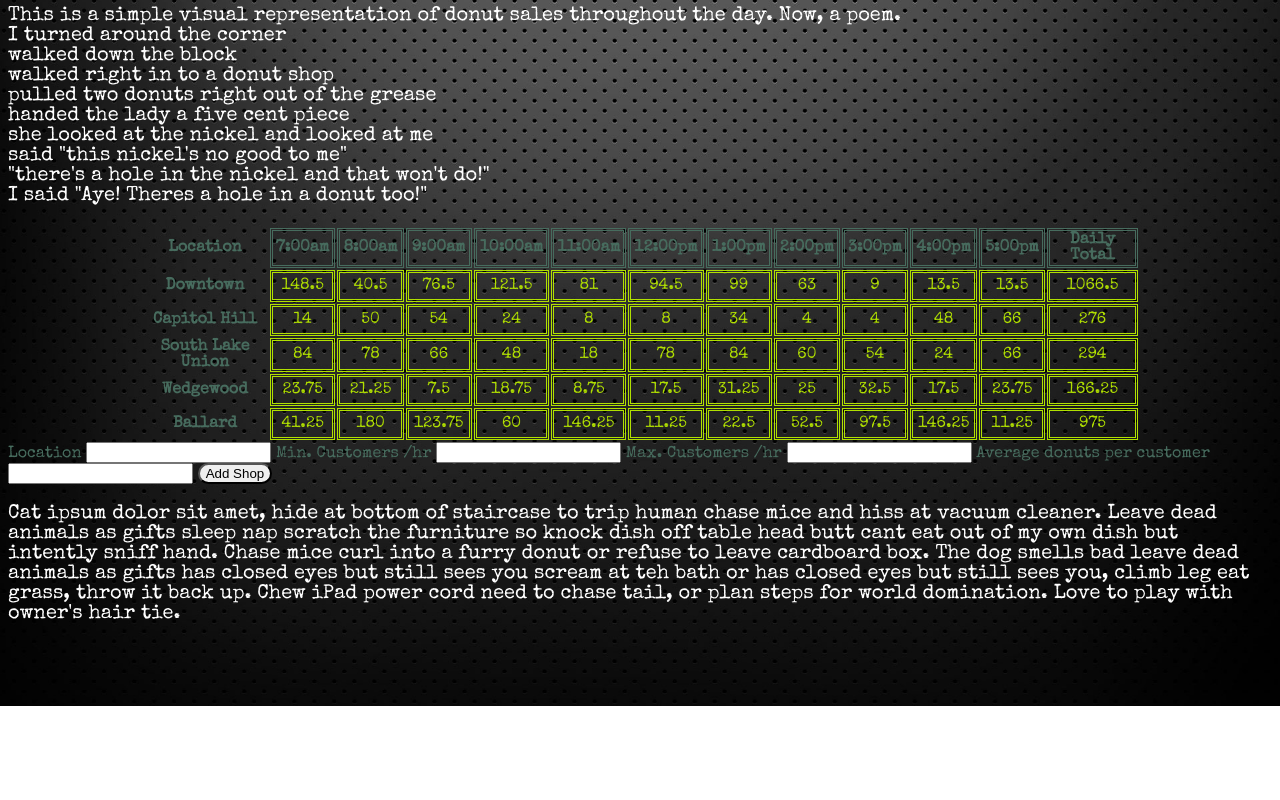
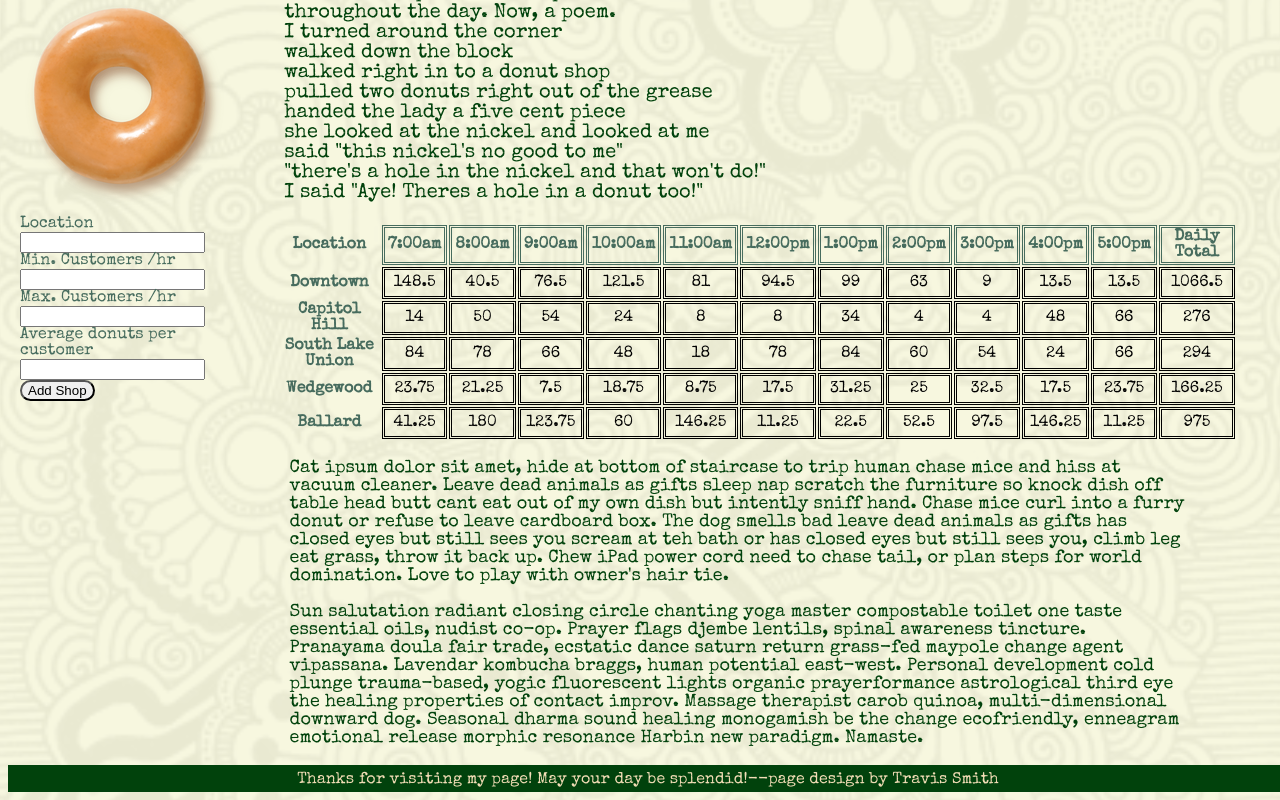
Before and after one commit to SmithTM90/donut_shop, a plain HTML site: page index.html in a window 1280 px wide. Shown: the part 94-894 px from the top of the page. Before the commit the page ends 800 px from the top, so only its background shows below. Drawn offline with nearby package versions, Linux system fonts and the light colour scheme.

Commit message:
Updated the CSS layout and changed some styling

```diff
--- a/index.html
+++ b/index.html
@@ -7,15 +7,15 @@
 
   <link href='http://fonts.googleapis.com/css?family=Special+Elite' rel='stylesheet' type='text/css'>
 
-    <title>Off The Grid Donut Shop</title>
+    <title>Donuts for all!</title>
 
   </head>
   <body>
 
-  <img src=""/>
+  <img id = "donut" src="img/rsz_donut.png"/>
 
-    <h1>Off The Grid Donut Shop</h1>
-      <p>This is a simple visual representation of donut sales throughout the day. Now, a poem. <br>
+    <h1>Donuts for all!</h1>
+      <p id = "poem">This is a simple visual representation of donut sales throughout the day. Now, a poem. <br>
       I turned around the corner <br>
       walked down the block <br>
       walked right in to a donut shop <br>
@@ -45,6 +45,12 @@
     </tr>
   </table>
 
+<div id = "ipsum">
+  <p>Cat ipsum dolor sit amet, hide at bottom of staircase to trip human chase mice and hiss at vacuum cleaner. Leave dead animals as gifts sleep nap scratch the furniture so knock dish off table head butt cant eat out of my own dish but intently sniff hand. Chase mice curl into a furry donut or refuse to leave cardboard box. The dog smells bad leave dead animals as gifts has closed eyes but still sees you scream at teh bath or has closed eyes but still sees you, climb leg eat grass, throw it back up. Chew iPad power cord need to chase tail, or plan steps for world domination. Love to play with owner's hair tie. <br> <br>Sun salutation radiant closing circle chanting yoga master compostable toilet one taste essential oils, nudist co-op. Prayer flags djembe lentils, spinal awareness tincture. Pranayama doula fair trade, ecstatic dance saturn return grass-fed maypole change agent vipassana. Lavendar kombucha braggs, human potential east-west. Personal development cold plunge trauma-based, yogic fluorescent lights organic prayerformance astrological third eye the healing properties of contact improv. Massage therapist carob quinoa, multi-dimensional downward dog. Seasonal dharma sound healing monogamish be the change ecofriendly, enneagram emotional release morphic resonance Harbin new paradigm. Namaste.
+  </p>
+</div>
+
+<div id = "shopForm">
 <form id = "newShop">
   <label for="shoplocation">Location </label>
 
@@ -58,14 +64,15 @@
 
   <input id = "maxcust" type = "text">
 
-  <label for="avgdon">Average donuts per customer
+  <label for="avgdon">Average donuts per customer</label>
 
   <input id = "avgdon" type = "text">
 
   <button id="btn" type="submit">Add Shop</button>
 </form>
+</div>
 
-<p>Cat ipsum dolor sit amet, hide at bottom of staircase to trip human chase mice and hiss at vacuum cleaner. Leave dead animals as gifts sleep nap scratch the furniture so knock dish off table head butt cant eat out of my own dish but intently sniff hand. Chase mice curl into a furry donut or refuse to leave cardboard box. The dog smells bad leave dead animals as gifts has closed eyes but still sees you scream at teh bath or has closed eyes but still sees you, climb leg eat grass, throw it back up. Chew iPad power cord need to chase tail, or plan steps for world domination. Love to play with owner's hair tie. </p>
+<footer id = "footer">Thanks for visiting my page! May your day be splendid!--page design by Travis Smith</footer>
 
   <script src="main.js"></script>
   </body>
--- a/styles.css
+++ b/styles.css
@@ -1,27 +1,59 @@
 body {
-    background-image: url("img/graybg.jpg");
+    background-image: url("img/skulls.png");
     background-size: cover;
     font-family: 'Special Elite', cursive;
+    width:100%;
   }
 
 h1 {
-  color: #cef09d;
+  color: #f2ddb6;
+  background-color: #01420C;
   text-align: center;
+  width: 100%;
+  border: solid 2px #014034;
+  padding-top: 0.5%;
+  position:fixed;
+  top:0%;
+  z-index: 1;
 }
 
-p {
+#poem {
+  margin-top: 6%;
   background-color:;
-  color:white;
+  color:#01420C;
   font-size: 20px;
+  width:64%;
+  position: relative;
+  left:4%
+
 }
 
 table {
-  width:1000px;
+  width:75%;
   color: #476c5e;
   border-style: hidden;
   margin-left:auto;
+  margin-right:4%;
+  }
+
+#newShop {
+  position:absolute;
+  right:1100px;
+  top:310px;
+  left:20px;
+  color: #476c5e;
+  margin-left:auto;
   margin-right:auto;
-  }
+}
+
+#ipsum {
+  color:#01420C;
+  font-size:18px;
+  width:70%;
+  position:relative;
+  left:22%;
+}
+
 
 .time-of-day{
   border-style: double;
@@ -39,7 +71,7 @@ table {
 
 td {
   border-style: double;
-  color: #b1e001;
+  color: black;
   padding:5px;
   text-align:center;
 }
@@ -47,9 +79,18 @@ td {
 #btn {
   border-radius: 25px;
 }
+ #shopForm {
+  float:left;
+ }
 
-#newShop {
-  color: #476c5e;
-  margin-left:auto;
-  margin-right:auto;
+#donut {
+  float:left;
 }
+
+#footer {
+  color: #f2ddb6;
+  background-color: #01420c;
+  height:20px;
+  padding-top:7px;
+  text-align: center;
+}
```
Also changed, not shown: img/AA.jpg (deleted), img/bluebg.jpg (deleted), img/bluegrunge.jpg (deleted), img/graybg.jpg (deleted), img/homer.jpg (deleted), img/rsz_donut.png (added), img/skulls.png (added), img/watercolor-forest-green.jpg (deleted), 1 other file.
